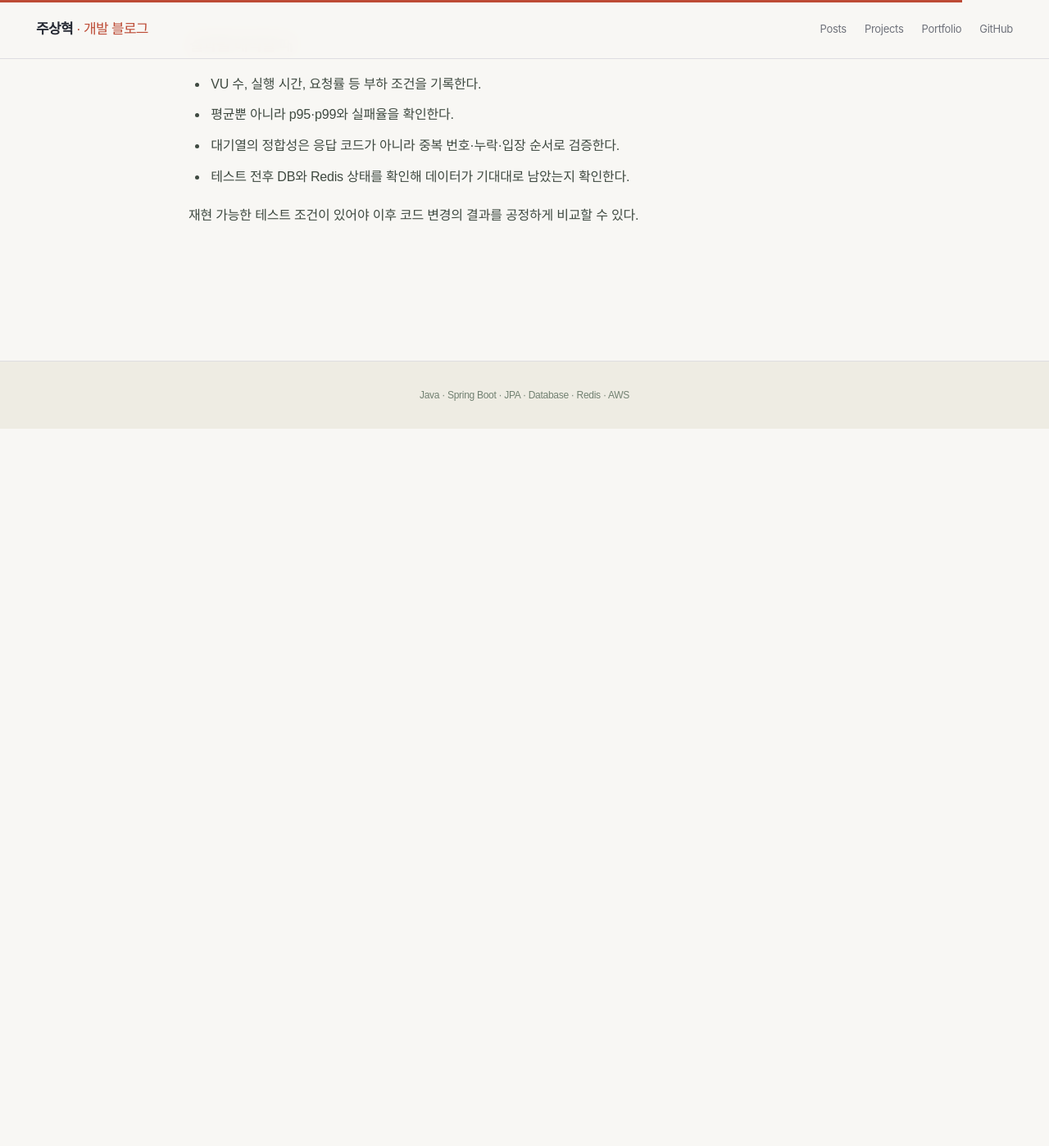
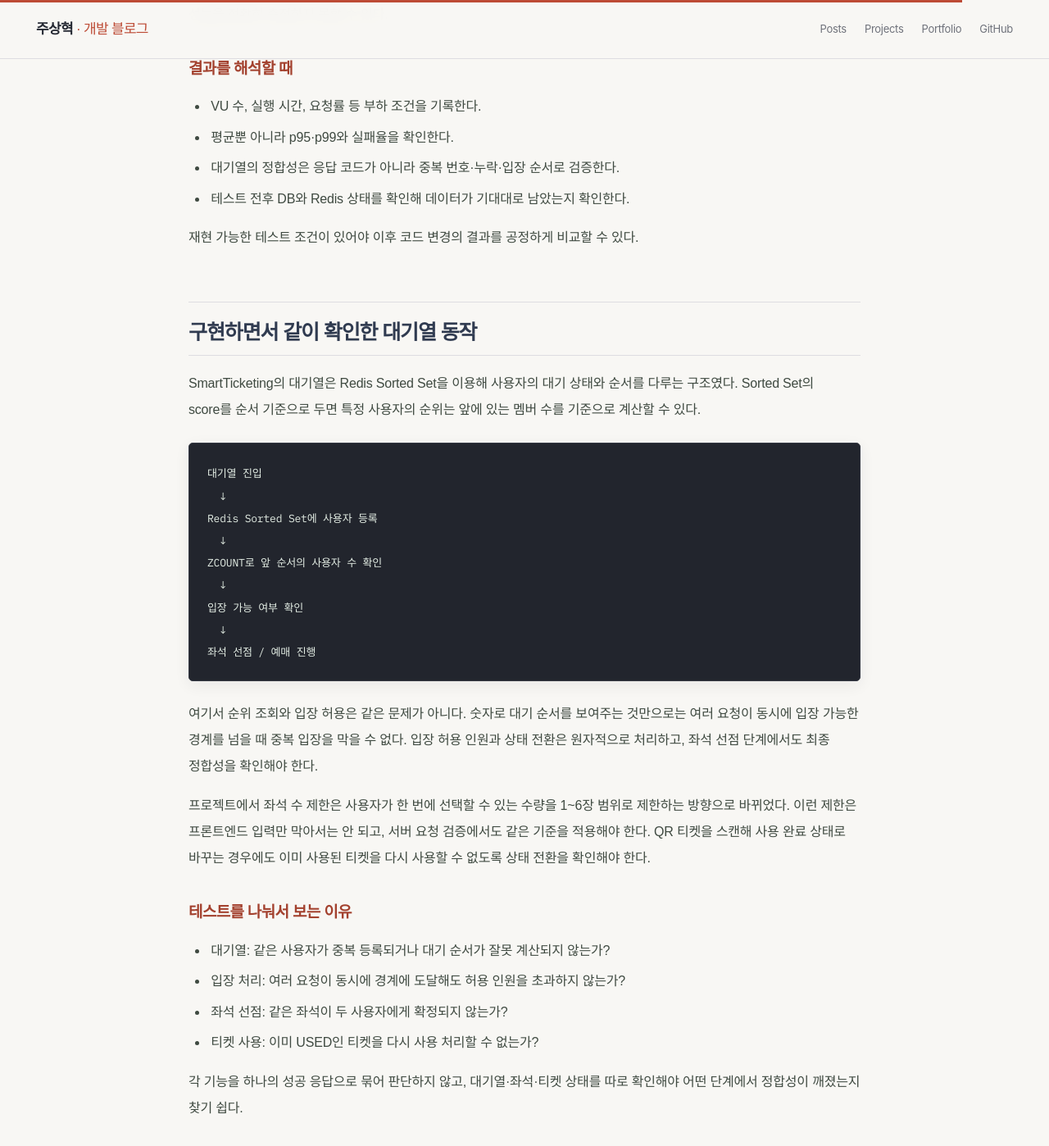
Before and after one commit to zuzusnasna/zuzusnasna.github.io, a Jekyll site: the page built from _posts/2026-10-25-smartticketing-k6-queue.md, in a window 1280 px wide and 1400 px high, scrolled down 2354 px. Shown: the whole window at 82% size. Built offline with Jekyll 4.4.1, drawn with Linux system fonts in a browser that asks for light colours; some web fonts are replaced; before the commit the page ends 2877 px from its top, so only the background shows below that; some of the changed text lies outside the part shown.

Commit message:
Expand project implementation notes with debugging and design decisions

```diff
--- a/_posts/2026-10-25-smartticketing-k6-queue.md
+++ b/_posts/2026-10-25-smartticketing-k6-queue.md
@@ -50,3 +50,33 @@ k6의 체크는 개별 응답의 조건을 확인하고, 임계값(threshold)은
 - 테스트 전후 DB와 Redis 상태를 확인해 데이터가 기대대로 남았는지 확인한다.
 
 재현 가능한 테스트 조건이 있어야 이후 코드 변경의 결과를 공정하게 비교할 수 있다.
+
+
+## 구현하면서 같이 확인한 대기열 동작
+
+SmartTicketing의 대기열은 Redis Sorted Set을 이용해 사용자의 대기 상태와 순서를 다루는 구조였다. Sorted Set의 score를 순서 기준으로 두면 특정 사용자의 순위는 앞에 있는 멤버 수를 기준으로 계산할 수 있다.
+
+~~~text
+대기열 진입
+  ↓
+Redis Sorted Set에 사용자 등록
+  ↓
+ZCOUNT로 앞 순서의 사용자 수 확인
+  ↓
+입장 가능 여부 확인
+  ↓
+좌석 선점 / 예매 진행
+~~~
+
+여기서 순위 조회와 입장 허용은 같은 문제가 아니다. 숫자로 대기 순서를 보여주는 것만으로는 여러 요청이 동시에 입장 가능한 경계를 넘을 때 중복 입장을 막을 수 없다. 입장 허용 인원과 상태 전환은 원자적으로 처리하고, 좌석 선점 단계에서도 최종 정합성을 확인해야 한다.
+
+프로젝트에서 좌석 수 제한은 사용자가 한 번에 선택할 수 있는 수량을 1~6장 범위로 제한하는 방향으로 바뀌었다. 이런 제한은 프론트엔드 입력만 막아서는 안 되고, 서버 요청 검증에서도 같은 기준을 적용해야 한다. QR 티켓을 스캔해 사용 완료 상태로 바꾸는 경우에도 이미 사용된 티켓을 다시 사용할 수 없도록 상태 전환을 확인해야 한다.
+
+### 테스트를 나눠서 보는 이유
+
+- 대기열: 같은 사용자가 중복 등록되거나 대기 순서가 잘못 계산되지 않는가?
+- 입장 처리: 여러 요청이 동시에 경계에 도달해도 허용 인원을 초과하지 않는가?
+- 좌석 선점: 같은 좌석이 두 사용자에게 확정되지 않는가?
+- 티켓 사용: 이미 USED인 티켓을 다시 사용 처리할 수 없는가?
+
+각 기능을 하나의 성공 응답으로 묶어 판단하지 않고, 대기열·좌석·티켓 상태를 따로 확인해야 어떤 단계에서 정합성이 깨졌는지 찾기 쉽다.
```
